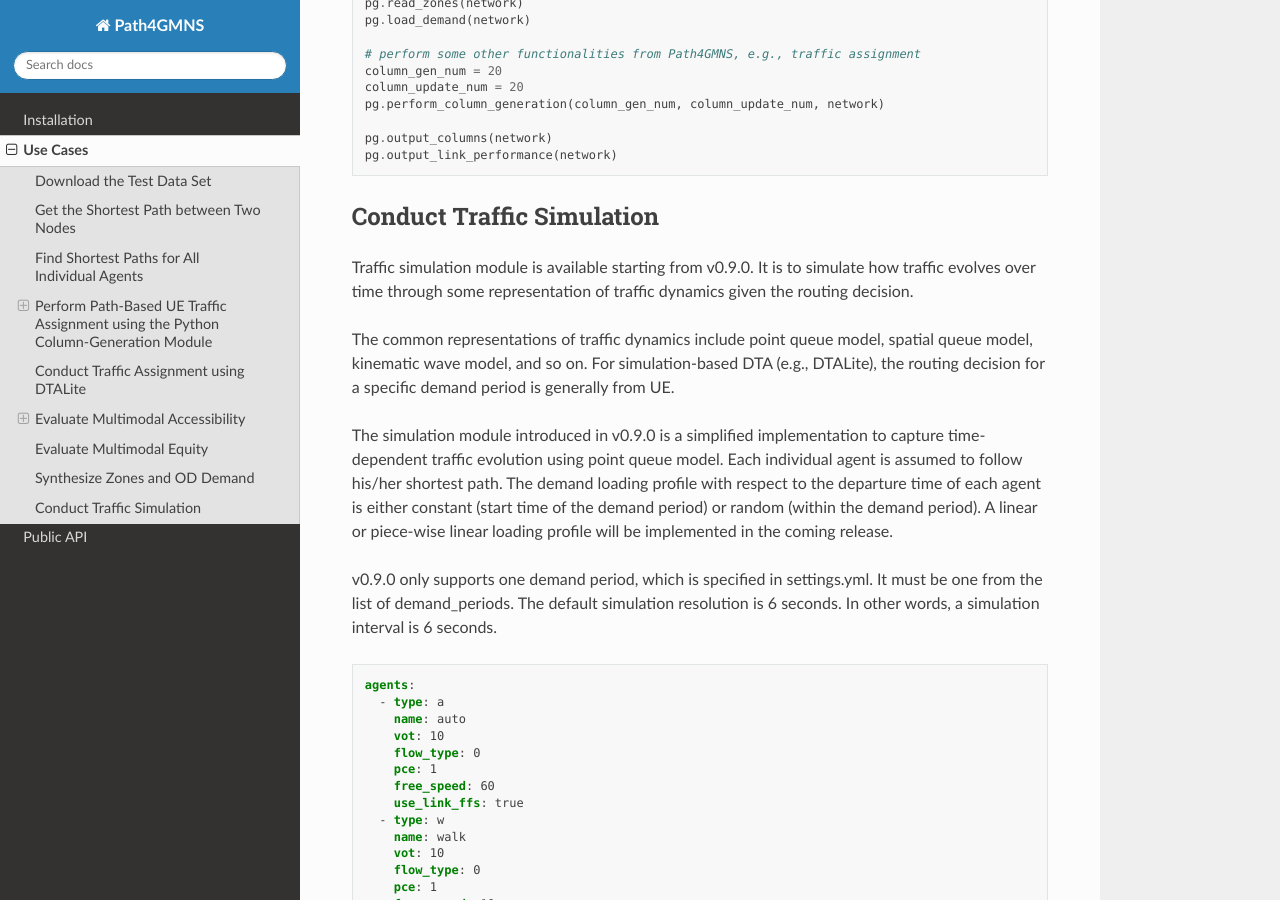
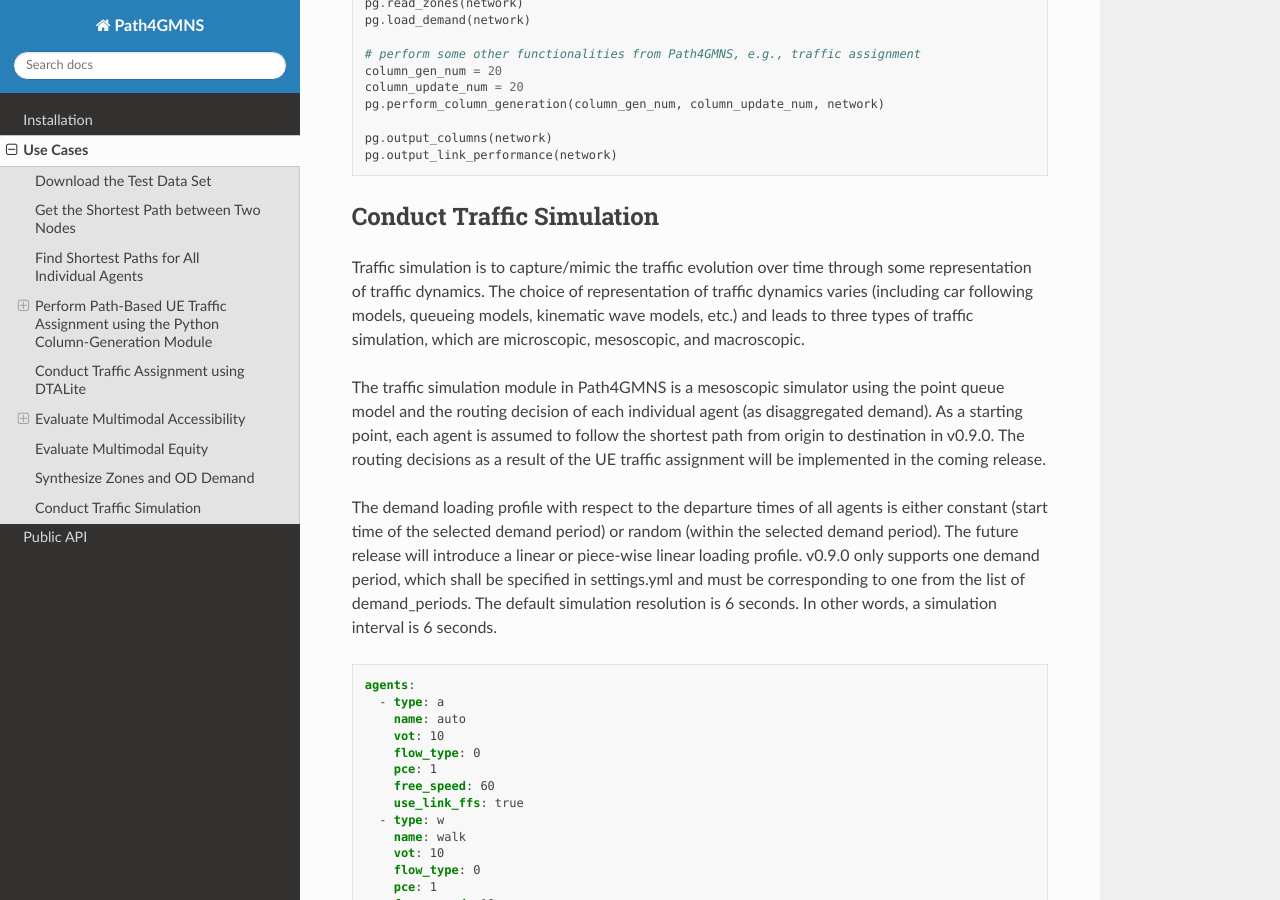
Before and after one commit to jdlph/Path4GMNS, a Sphinx documentation site: the page built from docs/source/usecases.md, in a window 1280 px wide and 900 px high, scrolled down 10791 px. Built offline with Sphinx 7.4.7 and the Read the Docs theme 2.0.0, drawn with Linux system fonts in a browser that asks for light colours.

Commit message:
update README and usecases for release

````diff
--- a/docs/source/usecases.md
+++ b/docs/source/usecases.md
@@ -454,13 +454,11 @@ pg.output_link_performance(network)
 
 ## Conduct Traffic Simulation
 
-Traffic simulation module is available starting from v0.9.0. It is to simulate how traffic evolves over time through some representation of traffic dynamics given the routing decision.
+Traffic simulation is to capture/mimic the traffic evolution over time through some representation of traffic dynamics. The choice of representation of traffic dynamics varies (including car following models, queueing models, kinematic wave models, etc.) and leads to three types of traffic simulation, which are microscopic, mesoscopic, and macroscopic.
 
-The common representations of traffic dynamics include point queue model, spatial queue model, kinematic wave model, and so on. For simulation-based DTA (e.g., DTALite), the routing decision for a specific demand period is generally from UE.
+The traffic simulation module in Path4GMNS is a mesoscopic simulator using the point queue model and the routing decision of each individual agent (as disaggregated demand). As a starting point, each agent is assumed to follow the shortest path from origin to destination in v0.9.0. The routing decisions as a result of the UE traffic assignment will be implemented in the coming release.
 
-The simulation module introduced in v0.9.0 is a simplified implementation to capture time-dependent traffic evolution using point queue model. Each individual agent is assumed to follow his/her shortest path. The demand loading profile with respect to the departure time of each agent is either constant (start time of the demand period) or random (within the demand period). A linear or piece-wise linear loading profile will be implemented in the coming release.
-
-v0.9.0 only supports one demand period, which is specified in settings.yml. It must be one from the list of demand_periods. The default simulation resolution is 6 seconds. In other words, a simulation interval is 6 seconds.
+The demand loading profile with respect to the departure times of all agents is either constant (start time of the selected demand period) or random (within the selected demand period). The future release will introduce a linear or piece-wise linear loading profile. v0.9.0 only supports one demand period, which shall be specified in settings.yml and must be corresponding to one from the list of demand_periods. The default simulation resolution is 6 seconds. In other words, a simulation interval is 6 seconds.
 
 ```yaml
 agents:
````
Also changed, not shown: README.md (+7 -6 lines).
